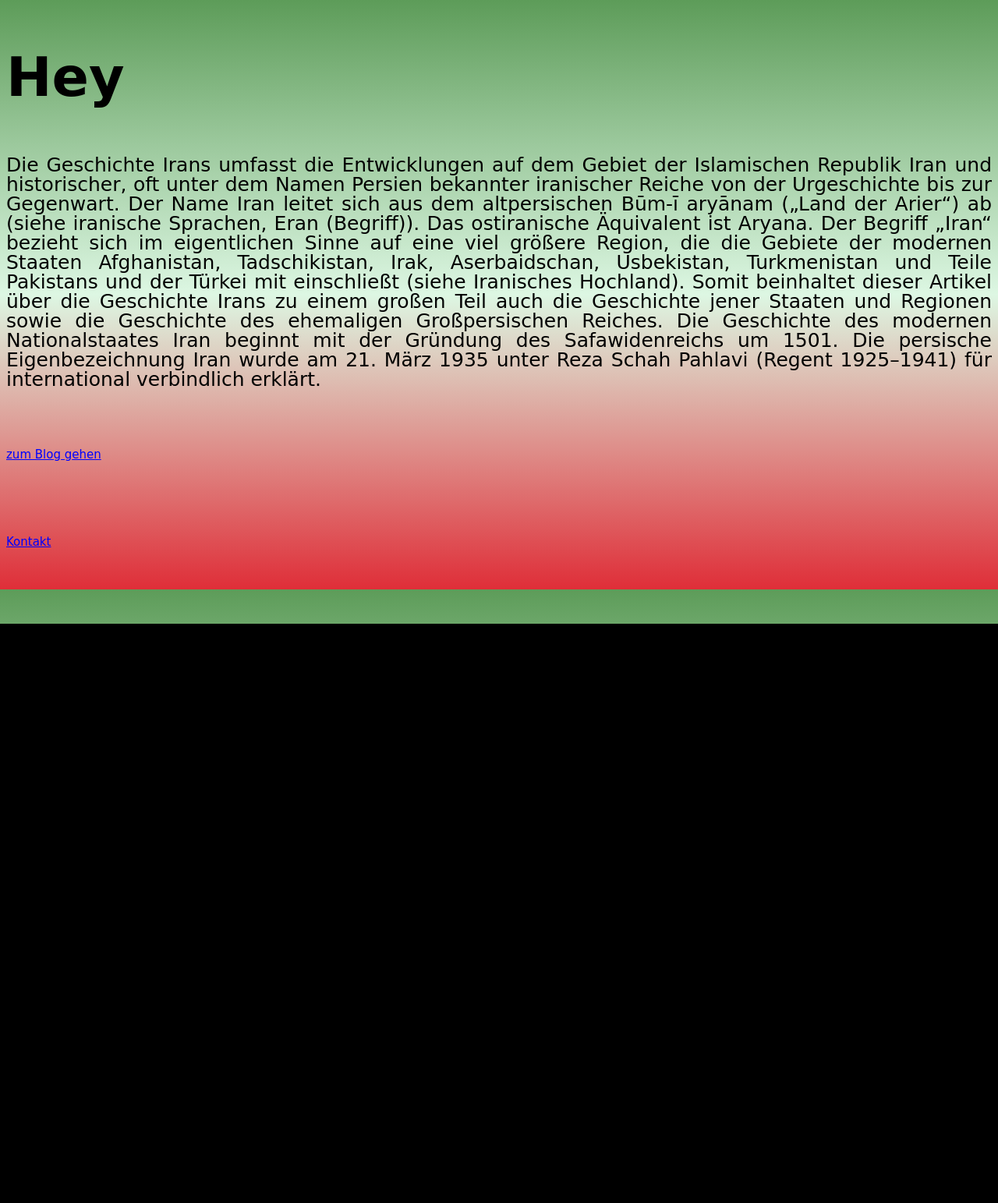
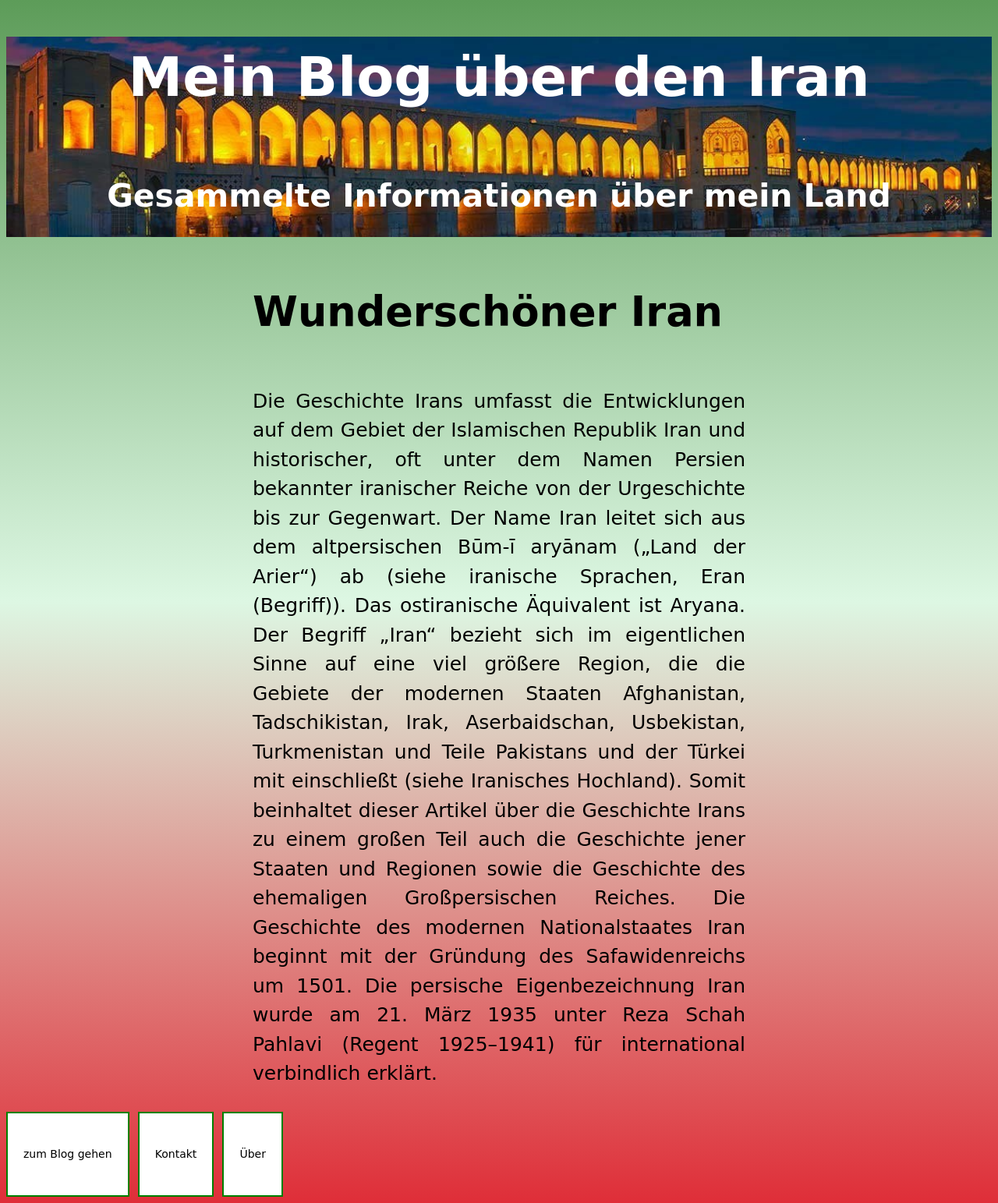
Before and after one commit to M91skr/Make_a_Blog, a Flask app: page / in a window 1280 px wide. Shown: the whole page at 78% size. Before the commit the page ends 800 px from the top, so only its background shows below. Run offline with Flask 2, Linux system fonts and the light colour scheme; some libraries are stand-ins or nearby versions.

Commit message:
Version2

```diff
--- a/server.py
+++ b/server.py
@@ -1,22 +1,63 @@
 """---------------------------------------- Make a Blog ----------------------------------------
-In this code, a blog is designed using Flask.
+In this code, a blog about Iran is designed using Flask.
+We can create new blog posts, edit posts and delete posts.
+Also, the user can send his question through the contact form and
+receive an email containing the answer within a few days.
 """
 
 # ---------------------------------------- Add Required Library ----------------------------------------
 
-import requests
-from flask import Flask, render_template, request
+import os
 import smtplib
-import os
+from flask import Flask, render_template, redirect, url_for
+from flask_bootstrap import Bootstrap
+from flask_sqlalchemy import SQLAlchemy
+from flask_wtf import FlaskForm
+from wtforms import StringField, SubmitField
+from wtforms.validators import DataRequired, URL
+from flask_ckeditor import CKEditor, CKEditorField
+from datetime import date
 
 # ---------------------------------------- Add Parameters ----------------------------------------
 
 email_from = "MY_EMAIL"
 email_pass = "MY_PASSWORD"
 
-# ---------------------------------------- Site-Rendering ----------------------------------------
+# ---------------------------------------- App Creation ----------------------------------------
 
 app = Flask(__name__)
+app.config['SECRET_KEY'] = '8BYkEfBA6O6donzWlSihBXox7C0sKR6b'
+ckeditor = CKEditor(app)
+Bootstrap(app)
+
+# ---------------------------------------- DB Connection ----------------------------------------
+
+app.config['SQLALCHEMY_DATABASE_URI'] = 'sqlite:///posts.db'
+app.config['SQLALCHEMY_TRACK_MODIFICATIONS'] = False
+db = SQLAlchemy(app)
+
+
+class BlogPost(db.Model):
+    id = db.Column(db.Integer, primary_key=True)
+    title = db.Column(db.String(250), unique=True, nullable=False)
+    subtitle = db.Column(db.String(250), nullable=False)
+    date = db.Column(db.String(250), nullable=False)
+    body = db.Column(db.Text, nullable=False)
+    author = db.Column(db.String(250), nullable=False)
+    img_url = db.Column(db.String(250), nullable=False)
+
+# ---------------------------------------- WTF Form Creation ----------------------------------------
+
+
+class CreatePostForm(FlaskForm):
+    title = StringField("Blog Post Title", validators=[DataRequired()])
+    subtitle = StringField("Subtitle", validators=[DataRequired()])
+    author = StringField("Your Name", validators=[DataRequired()])
+    img_url = StringField("Blog Image URL", validators=[DataRequired(), URL()])
+    body = CKEditorField("Blog Content", validators=[DataRequired()])
+    submit = SubmitField("Submit Post")
+
+# ---------------------------------------- Site-Rendering ----------------------------------------
 
 
 @app.route('/')
@@ -26,18 +67,32 @@ def home():
 
 @app.route('/blog')
 def get_blog():
-    blog_url = "https://api.npoint.io/27ecb044dcad72bd9766"
-    response_blog = requests.get(blog_url)
-    all_post = response_blog.json()
-    return render_template('blog.html', posts=all_post)
+    posts = BlogPost.query.all()
+    return render_template('blog.html', posts=posts)
 
 
 @app.route('/blog/<int:num>')
 def post(num):
-    blog_url = "https://api.npoint.io/27ecb044dcad72bd9766"
-    response_blog = requests.get(blog_url)
-    all_post = response_blog.json()
-    return render_template('post.html', post=all_post, post_id=num)
+    requested_post = BlogPost.query.get(num)
+    return render_template('post.html', post=requested_post)
+
+
+@app.route('/new-post', methods=["GET", "POST"])
+def new_post():
+    form = CreatePostForm()
+    if form.validate_on_submit():
+        new_post = BlogPost(
+            title=form.title.data,
+            subtitle=form.subtitle.data,
+            body=form.body.data,
+            img_url=form.img_url.data,
+            author=form.author.data,
+            date=date.today().strftime("%B %d, %Y")
+        )
+        db.session.add(new_post)
+        db.session.commit()
+        return redirect(url_for("get_all_posts"))
+    return render_template("make-post.html", form=form)
 
 
 @app.route('/contact')
@@ -45,8 +100,13 @@ def contact():
     return render_template('contact.html')
 
 
+@app.route("/about")
+def about():
+    return render_template("about.html")
+
+
 @app.route("/login", methods=["POST"])
-def login():
+def message():
     name = request.form["cl_name"]
     email = request.form["cl_email"]
     question = request.form["cl_ques"]
--- /dev/null
+++ b/static/css/style.css
@@ -0,0 +1,55 @@
+body{
+    background-image: linear-gradient(#5D9C59, #DDF7E3, #DF2E38);
+    font-family: "Brush Script MT", cursive;
+    text-align: justify;
+    font-size: 35px;
+    line-height: 300%;
+}
+
+header{
+    background-image: url("khaju_Bridge.jpg");
+    background-repeat: no-repeat;
+    background-size: cover;
+    color: white;
+    text-align: center;
+}
+
+
+.home {
+    padding: 0% 25%;
+    width: 50%;
+}
+
+p.home{
+    font-size: 25px;
+    line-height: 150%;
+}
+
+a:link, a:visited {
+  background-color: white;
+  color: black;
+  border: 2px solid green;
+  padding: 0px 20px;
+  text-align: center;
+  font-size: 14px;
+  text-decoration: none;
+  display: inline-block;
+}
+
+a:hover, a:active {
+  background-color: green;
+  color: white;
+}
+
+#list {
+    padding: 5px;
+    margin-left: 35px;
+    text-align: center;
+    list-style-type: none;
+}
+
+li {
+    font-size: 25px;
+    padding-bottom: 0px;
+    padding-top: 80px;
+}
--- a/static/style.css
+++ /dev/null
@@ -1,30 +0,0 @@
-body{
-background-image: linear-gradient(#5D9C59, #DDF7E3, #DF2E38);
-font-family: "Brush Script MT", cursive;
-text-align: justify;
-font-size: 35px;
-line-height: 300%;
-}
-
-#home {
-font-size: 25px;
-line-height: 100%;
-}
-
-a {
-color: blue;
-font-size: 15px;
-}
-
-#list {
-padding: 5px;
-margin-left: 35px;
-text-align: center;
-list-style-type: none;
-}
-
-li {
-font-size: 25px;
-padding-bottom: 0px;
-padding-top: 80px;
-}
--- a/templates/blog.html
+++ b/templates/blog.html
@@ -3,7 +3,7 @@
 <head>
     <meta charset="UTF-8">
     <title>Blog über den Iran</title>
-    <link href="{{ url_for('static', filename='style.css') }}" rel="stylesheet">
+    <link href="static/css/style.css" rel="stylesheet">
 </head>
 <body>
 <ol id="list" type="I">
@@ -12,5 +12,6 @@
     <a href="{{ url_for('post', num=blog_post['id']) }}">zum Posten gehen</a>
     {% endfor %}
 </ol>
+<a href="{{ url_for('new_post') }}">Neuen Beitrag erstellen</a>
 </body>
 </html>
--- a/templates/index.html
+++ b/templates/index.html
@@ -3,11 +3,15 @@
 <head>
     <meta charset="UTF-8">
     <title>Main Page</title>
-    <link href="{{ url_for('static', filename='style.css') }}" rel="stylesheet">
+    <link href="static/css/style.css" rel="stylesheet">
 </head>
 <body>
-<h1>Hey</h1>
-<p id="home">Die Geschichte Irans umfasst die Entwicklungen auf dem Gebiet der Islamischen Republik Iran und
+<header>
+    <h1>Mein Blog über den Iran</h1>
+    <h3>Gesammelte Informationen über mein Land</h3>
+</header>
+<h2 class="home">Wunderschöner Iran</h2>
+<p class="home">Die Geschichte Irans umfasst die Entwicklungen auf dem Gebiet der Islamischen Republik Iran und
     historischer, oft
     unter dem Namen Persien bekannter iranischer Reiche von der Urgeschichte bis zur Gegenwart. Der Name Iran leitet
     sich aus dem altpersischen Būm-ī aryānam („Land der Arier“) ab (siehe iranische Sprachen, Eran (Begriff)).
@@ -19,7 +23,8 @@
     Nationalstaates Iran beginnt mit der Gründung des Safawidenreichs um 1501. Die persische Eigenbezeichnung
     Iran wurde am 21. März 1935 unter Reza Schah Pahlavi (Regent 1925–1941) für international verbindlich
     erklärt.</p>
-<a href="{{ url_for('get_blog') }}">zum Blog gehen</a><br>
+<a href="{{ url_for('get_blog') }}">zum Blog gehen</a>
 <a href="{{ url_for('contact') }}">Kontakt</a>
+<a href="{{ url_for('about') }}">Über</a>
 </body>
 </html>
```
Also changed, not shown: templates/about.html (added, +37 -0 lines), templates/contact.html (+14 -11 lines), templates/make-post.html (added, +34 -0 lines), templates/post.html (+3 -7 lines), README.md, instance/posts.db (added), static/css/khaju_Bridge.jpg (added).
